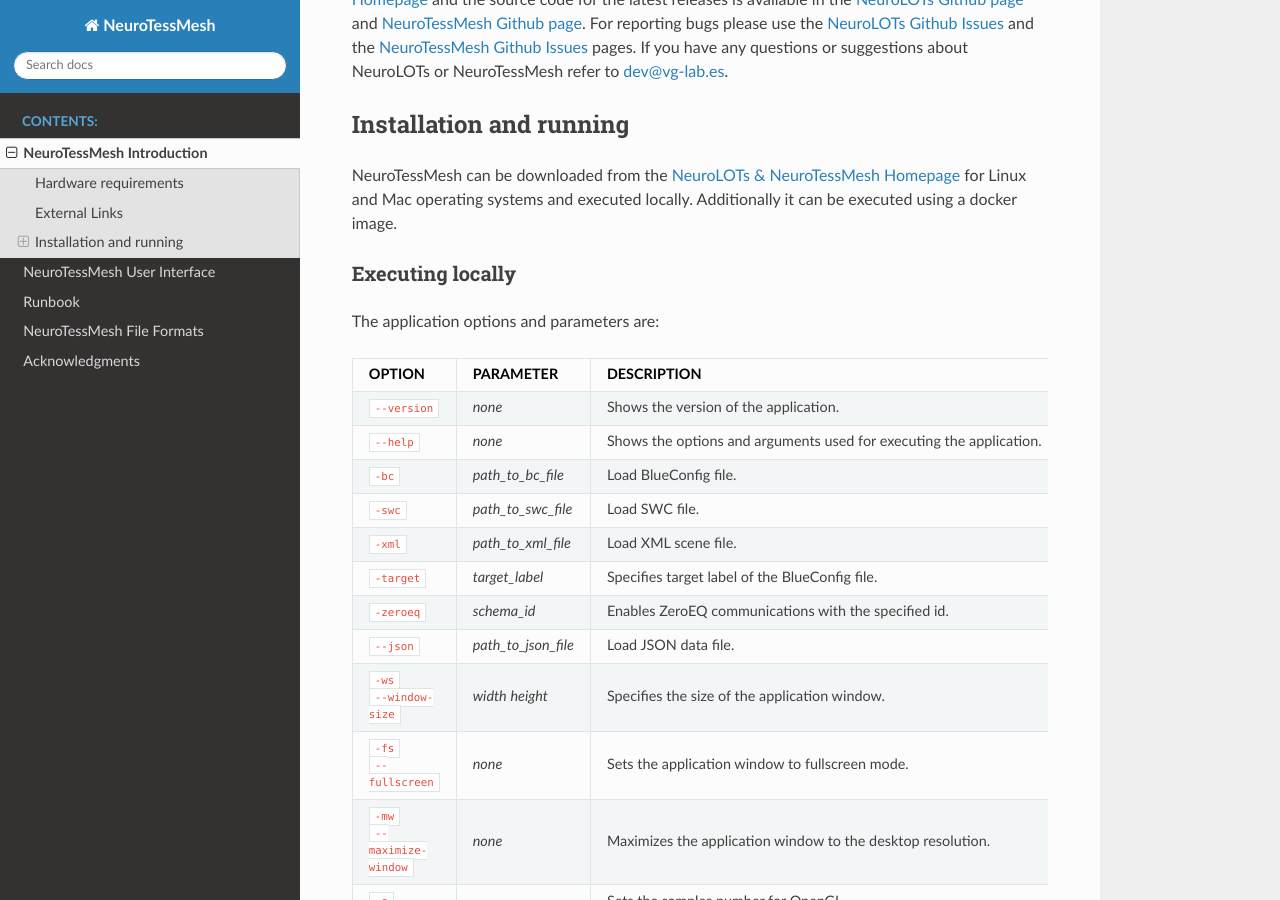
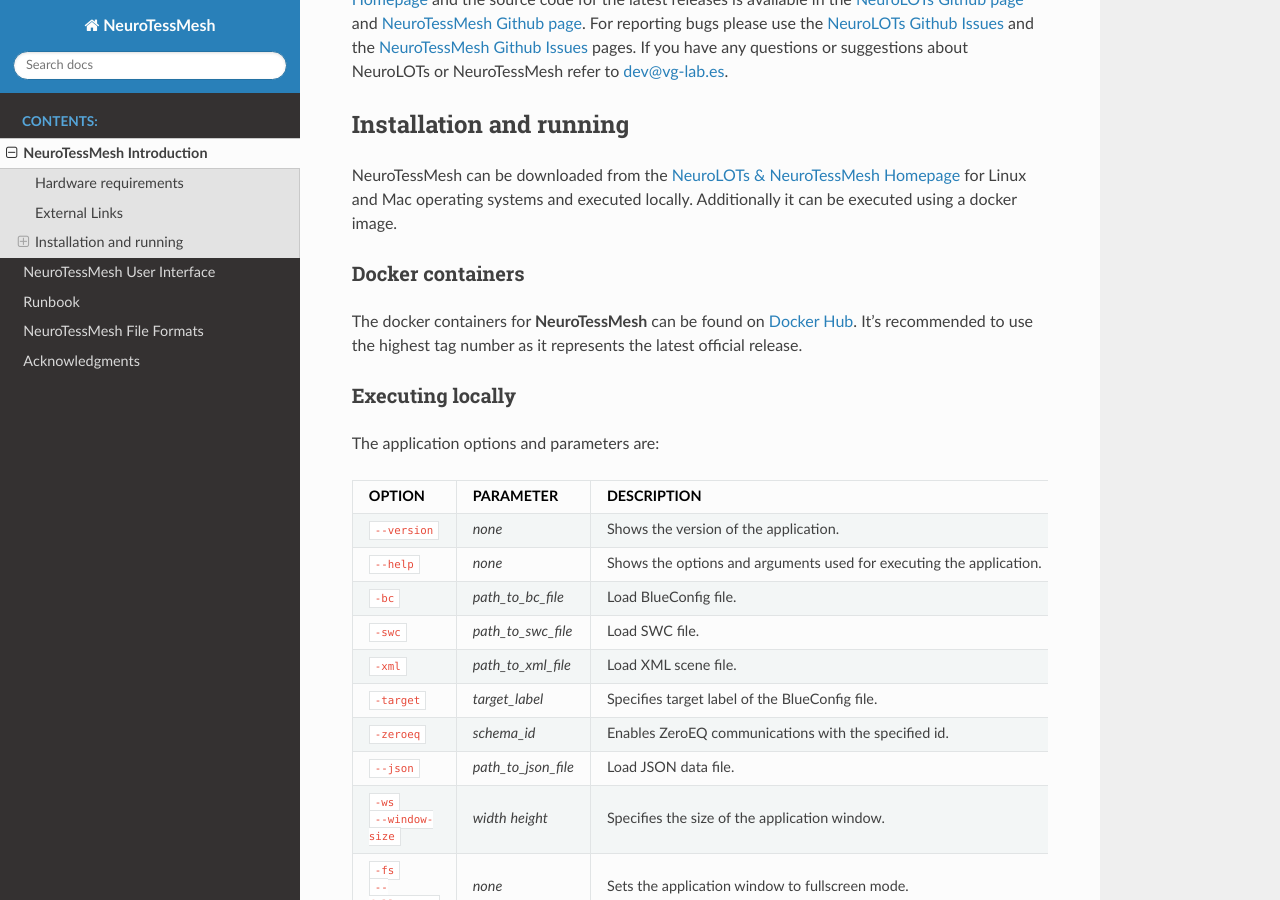
Before and after one commit to vg-lab/NeuroTessMeshDocs, a Sphinx documentation site: the page built from source/01-Introduction.rst, in a window 1280 px wide and 900 px high, scrolled down 966 px. Built offline with Sphinx 7.4.7 and the Read the Docs theme 2.0.0, drawn with Linux system fonts in a browser that asks for light colours.

Commit message:
Added docker hub link.

```diff
--- a/source/01-Introduction.rst
+++ b/source/01-Introduction.rst
@@ -36,6 +36,14 @@
 ------------------------
 
 NeuroTessMesh can be downloaded from the `NeuroLOTs & NeuroTessMesh Homepage`_ for Linux and Mac operating systems and executed locally. Additionally it can be executed using a docker image.
+
+^^^^^^^^^^^^^^^^^
+Docker containers
+^^^^^^^^^^^^^^^^^
+
+The docker containers for **NeuroTessMesh** can be found on `Docker Hub`_. It's recommended to use the highest tag number as it represents the latest official release.
+
+.. _Docker Hub: https://hub.docker.com/r/vglab/neurotessmesh/tags?page=1&ordering=last_updated
 
 ^^^^^^^^^^^^^^^^^
 Executing locally
```
Also changed, not shown: other parts of source/01-Introduction.rst (+1 -1 lines).
